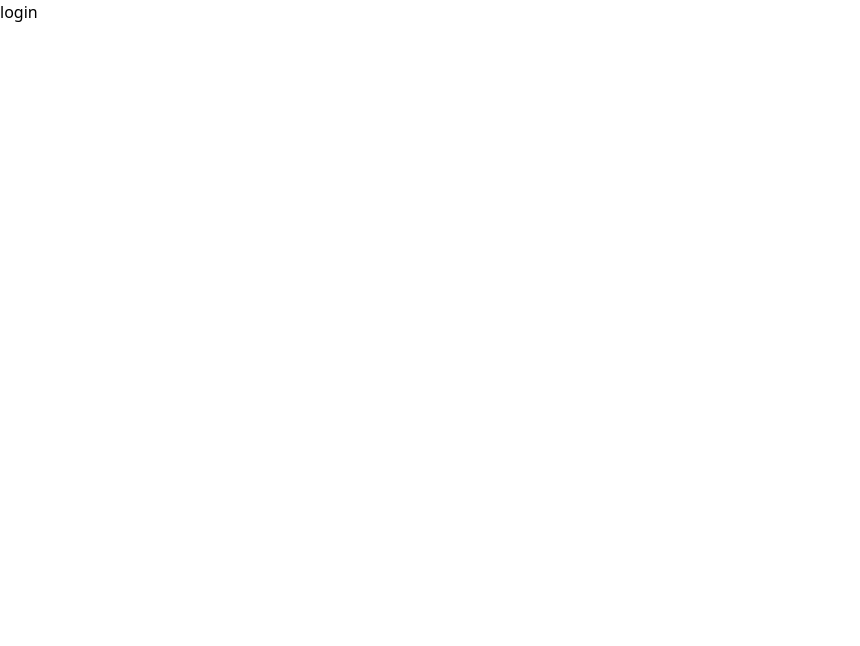
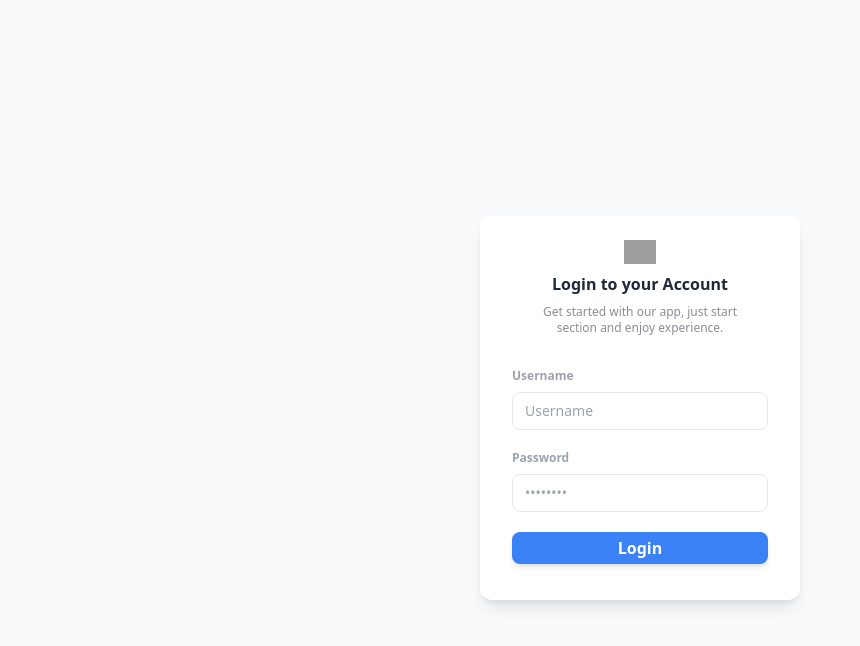
Before and after one commit to tasyaangesti/news-list, a React (Vite) app in the folder client/: page /login in a window 1280 px wide. Shown: the top 646 px of the page, without its empty margins (0-860 px from the left). Built offline with nearby package versions, Linux system fonts and the light colour scheme; grey boxes are pictures that could not be loaded.

Commit message:
fetch news

```diff
--- a/client/package.json
+++ b/client/package.json
@@ -20,6 +20,7 @@
     "@types/react-dom": "^18.3.0",
     "@vitejs/plugin-react": "^4.3.1",
     "autoprefixer": "^10.4.19",
+    "daisyui": "^4.12.10",
     "eslint": "^8.57.0",
     "eslint-plugin-react": "^7.34.3",
     "eslint-plugin-react-hooks": "^4.6.2",
--- a/client/src/components/Navbar.jsx
+++ b/client/src/components/Navbar.jsx
@@ -1,7 +1,51 @@
 export function Navbar() {
   return (
     <div>
-      <h1>navbar </h1>
+      <header className="fixed inset-x-0 top-0 z-30 mx-auto w-full max-w-screen-md border border-gray-100 bg-white/80 py-3 shadow backdrop-blur-lg md:top-6 md:rounded-3xl lg:max-w-screen-lg">
+        <div className="px-4">
+          <div className="flex items-center justify-between">
+            <div className="flex shrink-0">
+              <a aria-current="page" className="flex items-center" href="/">
+                <img
+                  className="h-7 w-auto"
+                  src="https://upload.wikimedia.org/wikipedia/commons/f/fa/Apple_logo_black.svg"
+                  alt=""
+                />
+                <p className="sr-only">Website Title</p>
+              </a>
+            </div>
+            <div className="hidden md:flex md:items-center md:justify-center md:gap-5">
+              <a
+                aria-current="page"
+                className="inline-block rounded-lg px-2 py-1 text-sm font-medium text-gray-900 transition-all duration-200 hover:bg-gray-100 hover:text-gray-900"
+                href="#"
+              >
+                How it works
+              </a>
+              <a
+                className="inline-block rounded-lg px-2 py-1 text-sm font-medium text-gray-900 transition-all duration-200 hover:bg-gray-100 hover:text-gray-900"
+                href="#"
+              >
+                Pricing
+              </a>
+            </div>
+            <div className="flex items-center justify-end gap-3">
+              <a
+                className="hidden items-center justify-center rounded-xl bg-white px-3 py-2 text-sm font-semibold text-gray-900 shadow-sm ring-1 ring-inset ring-gray-300 transition-all duration-150 hover:bg-gray-50 sm:inline-flex"
+                href="/login"
+              >
+                Sign in
+              </a>
+              <a
+                className="inline-flex items-center justify-center rounded-xl bg-blue-600 px-3 py-2 text-sm font-semibold text-white shadow-sm transition-all duration-150 hover:bg-blue-500 focus-visible:outline focus-visible:outline-2 focus-visible:outline-offset-2 focus-visible:outline-blue-600"
+                href="/register"
+              >
+                Sign up
+              </a>
+            </div>
+          </div>
+        </div>
+      </header>
     </div>
   );
 }
--- a/client/src/router.jsx
+++ b/client/src/router.jsx
@@ -2,11 +2,16 @@ import { createBrowserRouter } from "react-router-dom";
 import { Login } from "./views/Login";
 import { Home } from "./views/Home";
 import { Layout } from "./views/Layout";
+import { Register } from "./views/Register";
 
 export const router = createBrowserRouter([
   {
     path: "/login",
     element: <Login />,
   },
+  {
+    path: "/register",
+    element: <Register />,
+  },
   { element: <Layout />, children: [{ path: "/", element: <Home /> }] },
 ]);
--- a/client/src/views/Home.jsx
+++ b/client/src/views/Home.jsx
@@ -1,7 +1,45 @@
+import React, { useEffect, useState } from "react";
+import axios from "axios";
+
 export function Home() {
+  const [news, setNews] = useState([]);
+  const fetchNews = async () => {
+    try {
+      const response = await axios.get("http://localhost:3000/");
+      console.log(response, ">> response");
+      setNews(response.data);
+    } catch (error) {
+      console.log(error, ">> error di home");
+    }
+  };
+
+  useEffect(() => {
+    fetchNews();
+  }, []);
+
   return (
-    <div>
-      <h1>home </h1>
+    <div className="flex justify-center items-center min-h-screen bg-gradient-to-br from-purple-100 to-indigo-200 p-4">
+      <div className="grid grid-cols-3 gap-4">
+        {news.map((newsItem) => (
+          <div className="max-w-md w-full bg-white rounded-xl shadow-2xl overflow-hidden transform transition duration-500">
+            <div className="relative">
+              <img
+                className="w-full h-64 object-cover"
+                src={newsItem.imgUrl}
+                alt=".."
+              />
+              <div className="absolute top-0 right-0 bg-teal-500 text-white px-2 py-1 m-2 rounded-md text-sm font-semibold">
+                {newsItem.category}
+              </div>
+            </div>
+            <div className="p-6">
+              <h2 className="text-2xl font-bold mb-2 text-gray-800">
+                {newsItem.title}
+              </h2>
+            </div>
+          </div>
+        ))}
+      </div>
     </div>
   );
 }
--- a/client/src/views/Login.jsx
+++ b/client/src/views/Login.jsx
@@ -1,7 +1,53 @@
 export function Login() {
   return (
     <div>
-      <h1>login </h1>
+      <div className="w-screen min-h-screen flex items-center justify-center bg-gray-50 dark:bg-gray-800 px-4 sm:px-6 lg:px-8">
+        <div className="relative py-3 sm:max-w-xs sm:mx-auto">
+          <div className="min-h-96 px-8 py-6 mt-4 text-left bg-white dark:bg-gray-900  rounded-xl shadow-lg">
+            <div className="flex flex-col justify-center items-center h-full select-none">
+              <div className="flex flex-col items-center justify-center gap-2 mb-8">
+                <a href="https://amethgalarcio.web.app/" target="_blank">
+                  <img
+                    src="https://amethgalarcio.web.app/assets/logo-42fde28c.svg"
+                    className="w-8"
+                  />
+                </a>
+                <p className="m-0 text-[16px] font-semibold dark:text-white">
+                  Login to your Account
+                </p>
+                <span className="m-0 text-xs max-w-[90%] text-center text-[#8B8E98]">
+                  Get started with our app, just start section and enjoy
+                  experience.
+                </span>
+              </div>
+              <div className="w-full flex flex-col gap-2">
+                <label className="font-semibold text-xs text-gray-400 ">
+                  Username
+                </label>
+                <input
+                  className="border rounded-lg px-3 py-2 mb-5 text-sm w-full outline-none dark:border-gray-500 dark:bg-gray-900"
+                  placeholder="Username"
+                />
+              </div>
+            </div>
+            <div className="w-full flex flex-col gap-2">
+              <label className="font-semibold text-xs text-gray-400 ">
+                Password
+              </label>
+              <input
+                type="password"
+                className="border rounded-lg px-3 py-2 mb-5 text-sm w-full outline-none dark:border-gray-500 dark:bg-gray-900"
+                placeholder="••••••••"
+              />
+            </div>
+            <div classname="mt-5">
+              <button className="py-1 px-8 bg-blue-500 hover:bg-blue-800 focus:ring-offset-blue-200 text-white w-full transition ease-in duration-200 text-center text-base font-semibold shadow-md focus:outline-none focus:ring-2 focus:ring-offset-2 rounded-lg cursor-pointer select-none">
+                Login
+              </button>
+            </div>
+          </div>
+        </div>
+      </div>
     </div>
   );
 }
--- /dev/null
+++ b/client/src/views/Register.jsx
@@ -0,0 +1,7 @@
+export function Register() {
+    return (
+      <div>
+        <h1>Register </h1>
+      </div>
+    );
+  }
--- a/client/tailwind.config.js
+++ b/client/tailwind.config.js
@@ -4,5 +4,5 @@ export default {
   theme: {
     extend: {},
   },
-  plugins: [],
+  plugins: [require("daisyui")]
 };
```
Also changed, not shown: 1 other file (tests, documents, lock files or other folders).
